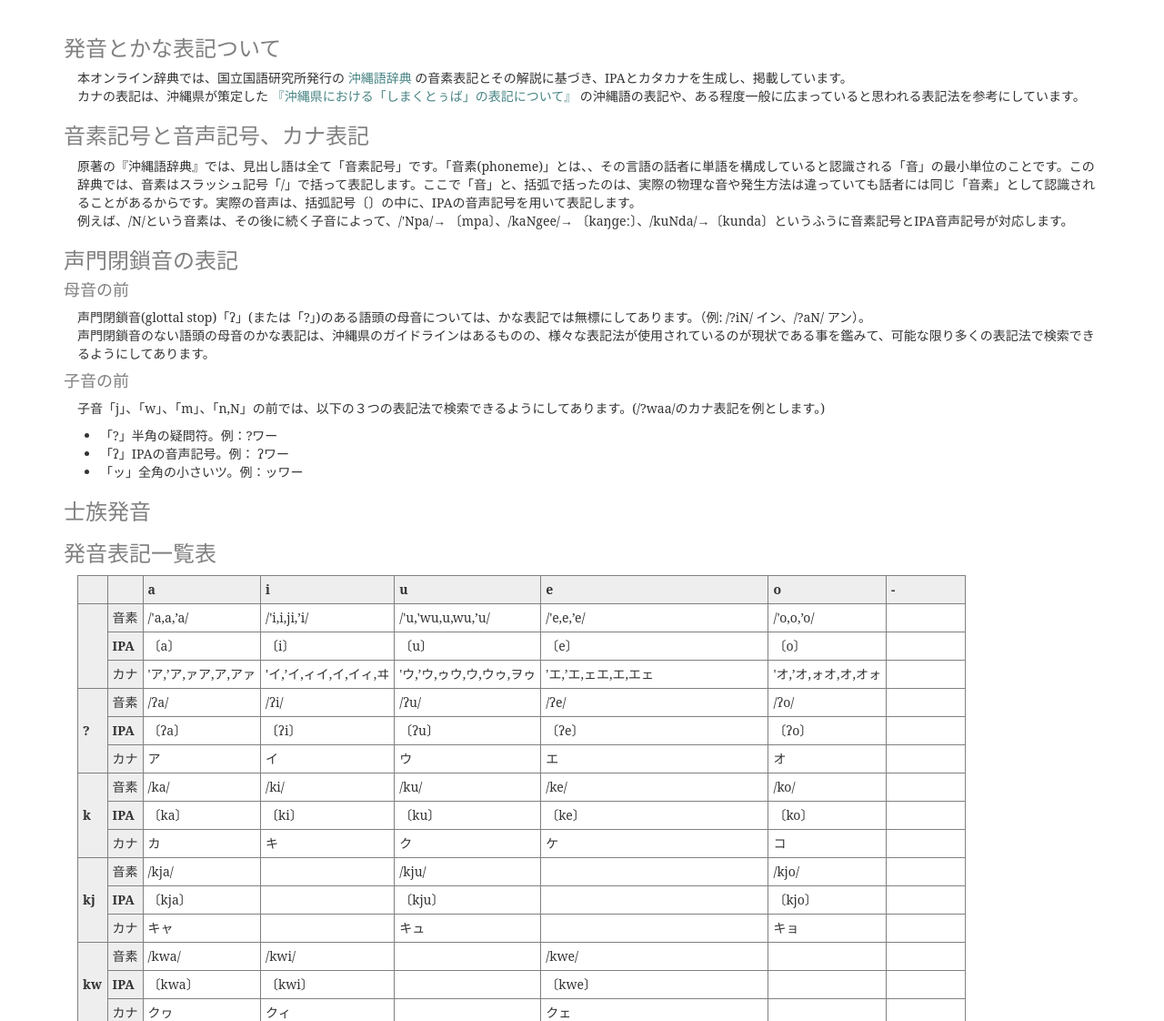
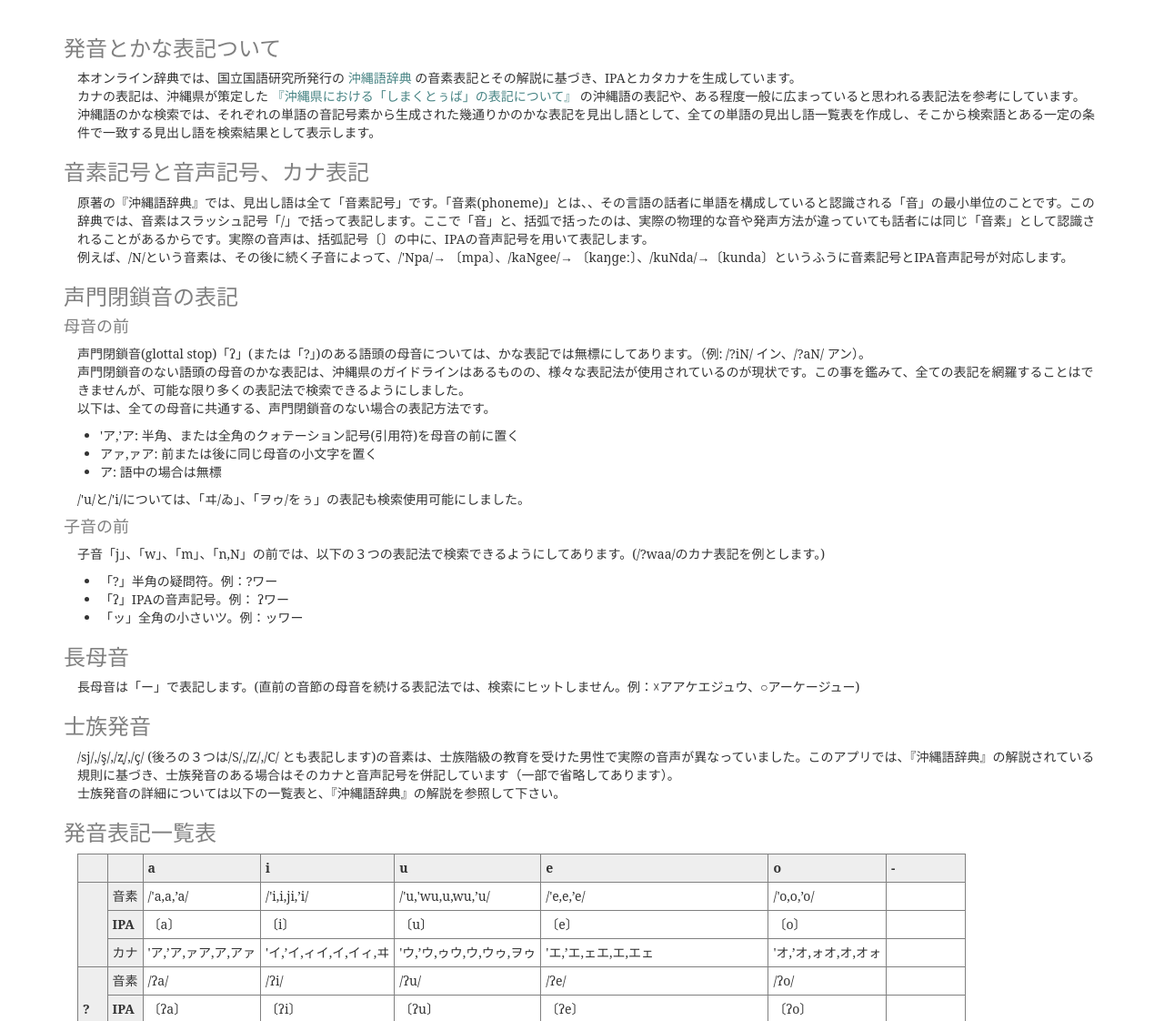
Before and after one commit to hissanova/okinawago-dictionary-app, a Flask app: page /pronunciation in a window 1280 px wide. Shown: the part 52-1174 px from the top of the page at 91% size. Run offline with Flask 2, Linux system fonts and the light colour scheme; some libraries are stand-ins or nearby versions.

Commit message:
almost ready to release!!

```diff
--- a/app/templates/index.html
+++ b/app/templates/index.html
@@ -8,9 +8,8 @@
     <h3>沖日辞典・日沖辞典・うちなーぐち活用辞典</h3>
     <p>
 	このページでは、国立国語研究所の『沖縄語辞典』と『うちなーぐち活用辞典』内の単語を、かなの見出し語で検索できます。<br>
-	かなの表記は、沖縄県が策定した
-	『沖縄県における「しまくとぅば」の表記について』
-	に基づいています。
+	かな表記については、こちらのページを参照して下さい→
+	<a href="/pronunciation">かな表記について</a>
     </p>
 </div>
 <div class="page-body">
--- a/app/templates/pronunciation.html
+++ b/app/templates/pronunciation.html
@@ -9,20 +9,30 @@
     <p>
 	本オンライン辞典では、国立国語研究所発行の
 	<a href="https://mmsrv.ninjal.ac.jp/okinawago/" target="_blank">沖縄語辞典</a>
-	の音素表記とその解説に基づき、IPAとカタカナを生成し、掲載しています。<br>
+	の音素表記とその解説に基づき、IPAとカタカナを生成しています。<br>
 	カナの表記は、沖縄県が策定した
 	<a href="https://www.pref.okinawa.lg.jp/site/bunka-sports/bunka/shinko/simakutuba-hyouki.html" target="_blank">『沖縄県における「しまくとぅば」の表記について』</a>
 	の沖縄語の表記や、ある程度一般に広まっていると思われる表記法を参考にしています。
+	沖縄語のかな検索では、それぞれの単語の音記号素から生成された幾通りかのかな表記を見出し語として、全ての単語の見出し語一覧表を作成し、そこから検索語とある一定の条件で一致する見出し語を検索結果として表示します。
     </p>
     <h3>音素記号と音声記号、カナ表記</h3>
-    <p>原著の『沖縄語辞典』では、見出し語は全て「音素記号」です。「音素(phoneme)」とは、、その言語の話者に単語を構成していると認識される「音」の最小単位のことです。この辞典では、音素はスラッシュ記号「/」で括って表記します。ここで「音」と、括弧で括ったのは、実際の物理な音や発生方法は違っていても話者には同じ「音素」として認識されることがあるからです。実際の音声は、括弧記号〔〕の中に、IPAの音声記号を用いて表記します。<br>
+    <p>原著の『沖縄語辞典』では、見出し語は全て「音素記号」です。「音素(phoneme)」とは、、その言語の話者に単語を構成していると認識される「音」の最小単位のことです。この辞典では、音素はスラッシュ記号「/」で括って表記します。ここで「音」と、括弧で括ったのは、実際の物理的な音や発声方法が違っていても話者には同じ「音素」として認識されることがあるからです。実際の音声は、括弧記号〔〕の中に、IPAの音声記号を用いて表記します。<br>
 	例えば、/N/という音素は、その後に続く子音によって、/'Npa/→ 〔mpa〕、/kaNgee/→ 〔kaŋɡeː〕、/kuNda/→〔kunda〕というふうに音素記号とIPA音声記号が対応します。
     </p>
     <h3>声門閉鎖音の表記</h3>
     <h4>母音の前</h4>
     <p>
-	声門閉鎖音(glottal stop)「ʔ」(または「?」)のある語頭の母音については、かな表記では無標にしてあります。（例: /?iN/ イン、/?aN/ アン）。<br>
-	声門閉鎖音のない語頭の母音のかな表記は、沖縄県のガイドラインはあるものの、様々な表記法が使用されているのが現状である事を鑑みて、可能な限り多くの表記法で検索できるようにしてあります。
+	声門閉鎖音(glottal stop)「ʔ」(または「?」)のある語頭の母音については、かな表記では無標にしてあります。（例: /?iN/ イン、/?aN/ アン）。<br />
+	声門閉鎖音のない語頭の母音のかな表記は、沖縄県のガイドラインはあるものの、様々な表記法が使用されているのが現状です。この事を鑑みて、全ての表記を網羅することはできませんが、可能な限り多くの表記法で検索できるようにしました。<br />
+	以下は、全ての母音に共通する、声門閉鎖音のない場合の表記方法です。
+    </p>
+    <ul>
+	<li>'ア,’ア: 半角、または全角のクォテーション記号(引用符)を母音の前に置く</li>
+	<li>アァ,ァア: 前または後に同じ母音の小文字を置く</li>
+	<li>ア: 語中の場合は無標</li>
+    </ul>
+    <p>
+	/'u/と/'i/については、「ヰ/ゐ」、「ヲゥ/をぅ」の表記も検索使用可能にしました。
     </p>
     <h4>子音の前</h4>
     <p>
@@ -33,8 +43,15 @@
 	    <li>「ッ」全角の小さいツ。例：ッワー</li>
 	</ul>
     </p>
+    <h3>長母音</h3>
+    <p>
+	長母音は「ー」で表記します。(直前の音節の母音を続ける表記法では、検索にヒットしません。例：☓アアケエジュウ、○アーケージュー)
+    </p>
     <h3>士族発音</h3>
-
+    <p>
+	/sj/,/ş/,/ʐ/,/ç/ (後ろの３つは/S/,/Z/,/C/ とも表記します)の音素は、士族階級の教育を受けた男性で実際の音声が異なっていました。このアプリでは、『沖縄語辞典』の解説されている規則に基づき、士族発音のある場合はそのカナと音声記号を併記しています（一部で省略してあります）。<br />
+	士族発音の詳細については以下の一覧表と、『沖縄語辞典』の解説を参照して下さい。
+    </p>
     <h3>発音表記一覧表</h3>
     <table id="T_fdc4c">
 	<thead>
```
